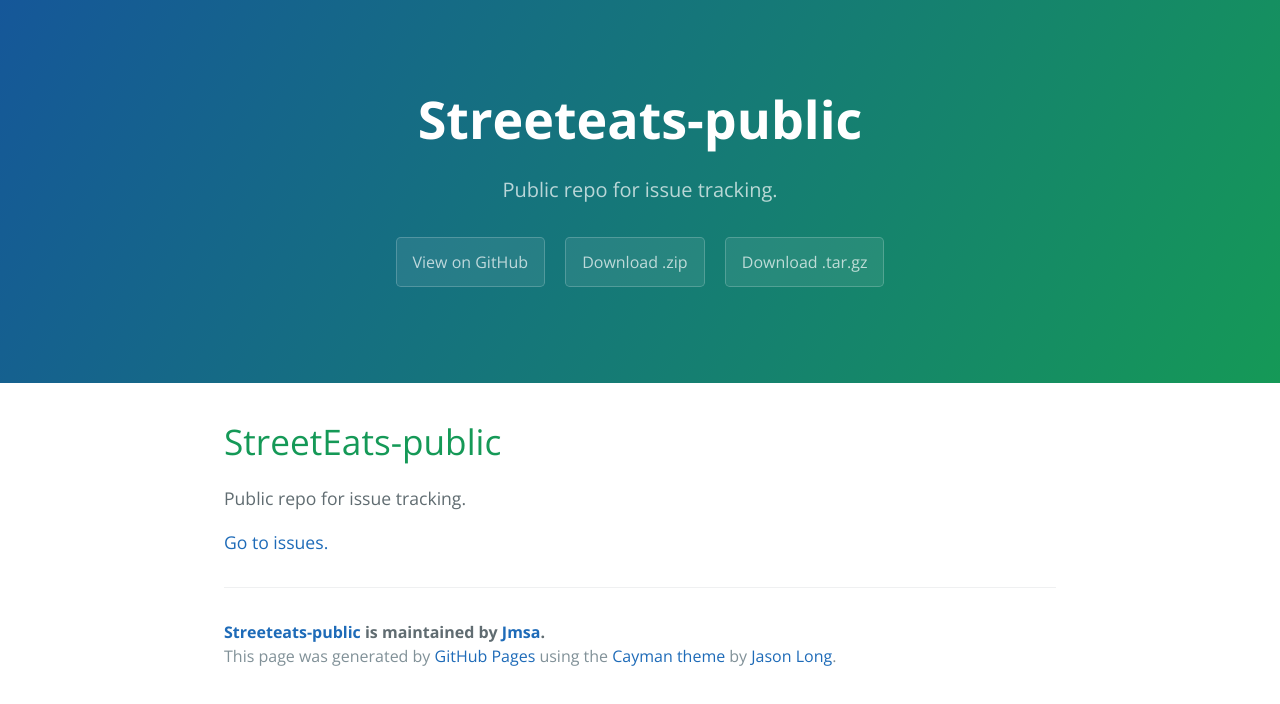
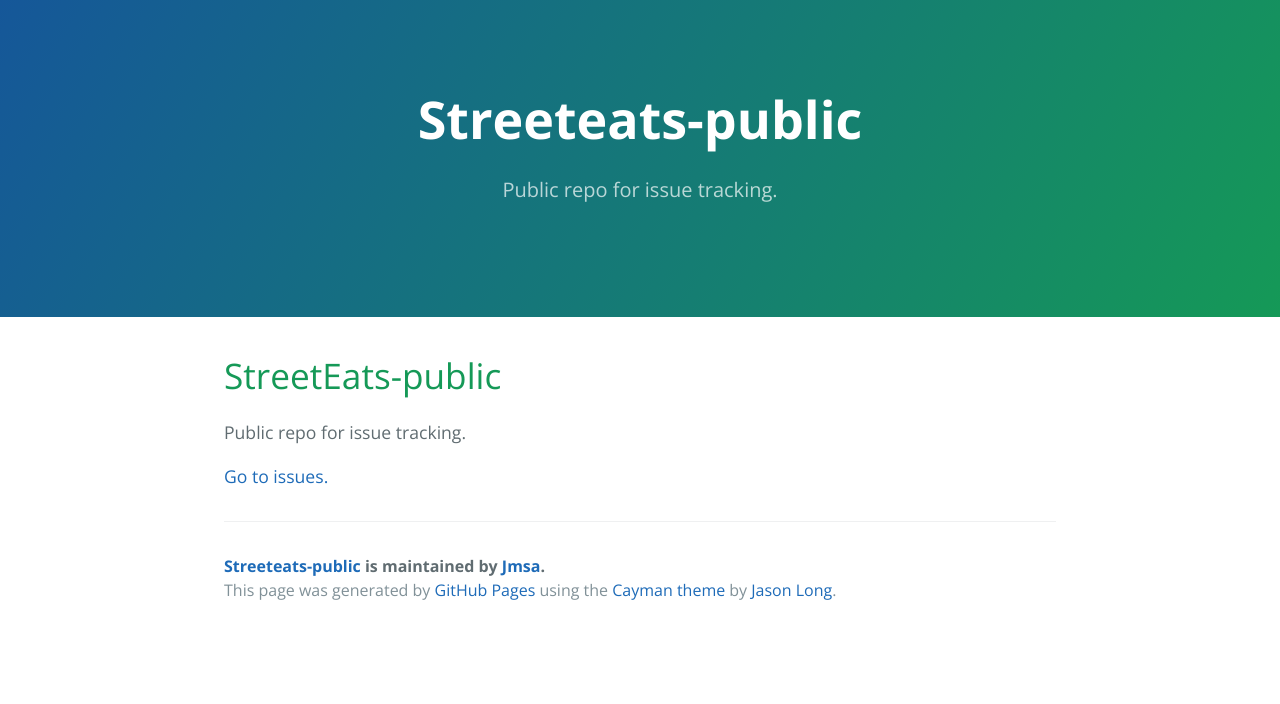
Before and after one commit to Jmsa/StreetEats-public, a plain HTML site: page index.html in a window 1280 px wide. Drawn offline with nearby package versions, Linux system fonts and the light colour scheme.

Commit message:
Removed download options

```diff
--- a/index.html
+++ b/index.html
@@ -13,9 +13,6 @@
     <section class="page-header">
       <h1 class="project-name">Streeteats-public</h1>
       <h2 class="project-tagline">Public repo for issue tracking.</h2>
-      <a href="https://github.com/Jmsa/StreetEats-public" class="btn">View on GitHub</a>
-      <a href="https://github.com/Jmsa/StreetEats-public/zipball/master" class="btn">Download .zip</a>
-      <a href="https://github.com/Jmsa/StreetEats-public/tarball/master" class="btn">Download .tar.gz</a>
     </section>
 
     <section class="main-content">
```
